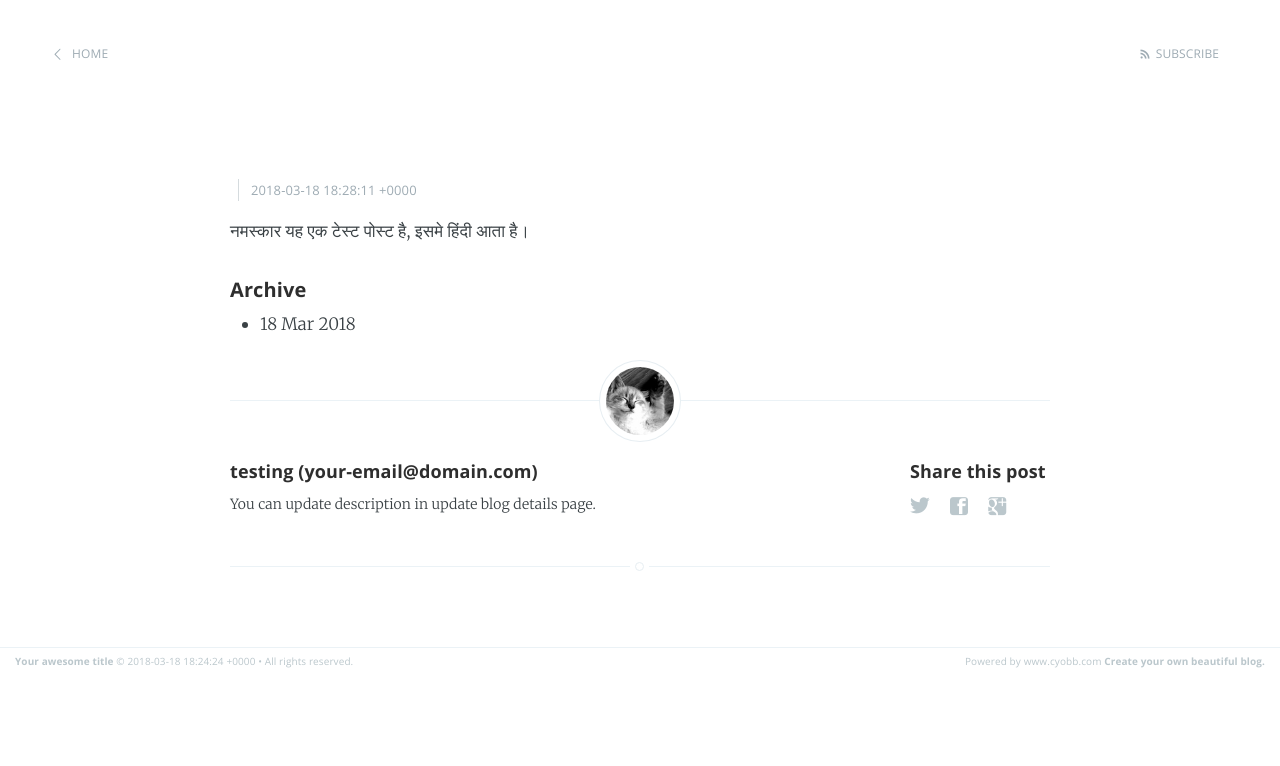
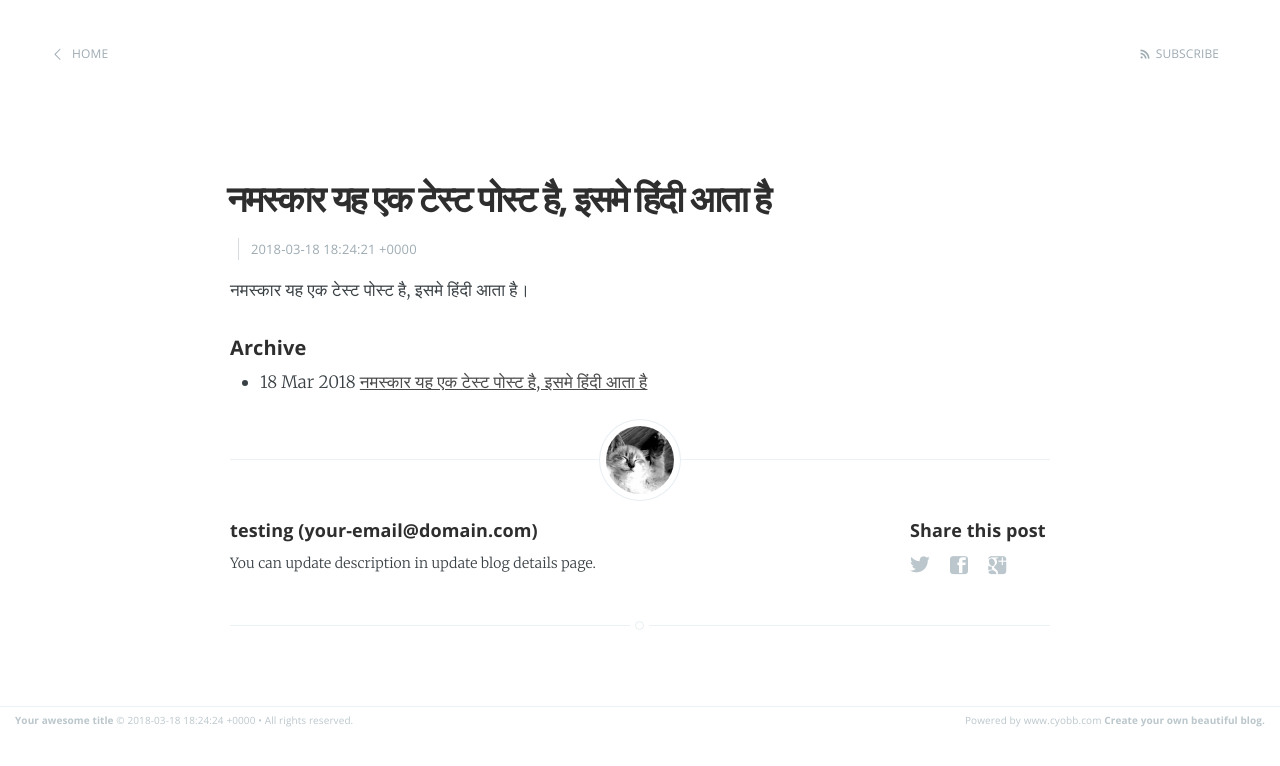
Before and after one commit to projectlkp/testing, a Jekyll site: the page built from _posts/2018-03-18----------.markdown, in a window 1280 px wide. Shown: the top 766 px of the page. Built offline with Jekyll 4.4.1, drawn with Linux system fonts in a browser that asks for light colours; our own code applies the rules of GitHub Pages for plain Markdown files.

Commit message:
Update 2018-03-18----------.markdown

```diff
--- a/_posts/2018-03-18----------.markdown
+++ b/_posts/2018-03-18----------.markdown
@@ -1,6 +1,6 @@
 ---
 layout: post
-title:  नमस्कार यह एक टेस्ट पोस्ट है, इसमे हिंदी आता है:
+title:  नमस्कार यह एक टेस्ट पोस्ट है, इसमे हिंदी आता है
 date:   2018-03-18 18:24:21 +0000
 ---
 
```
